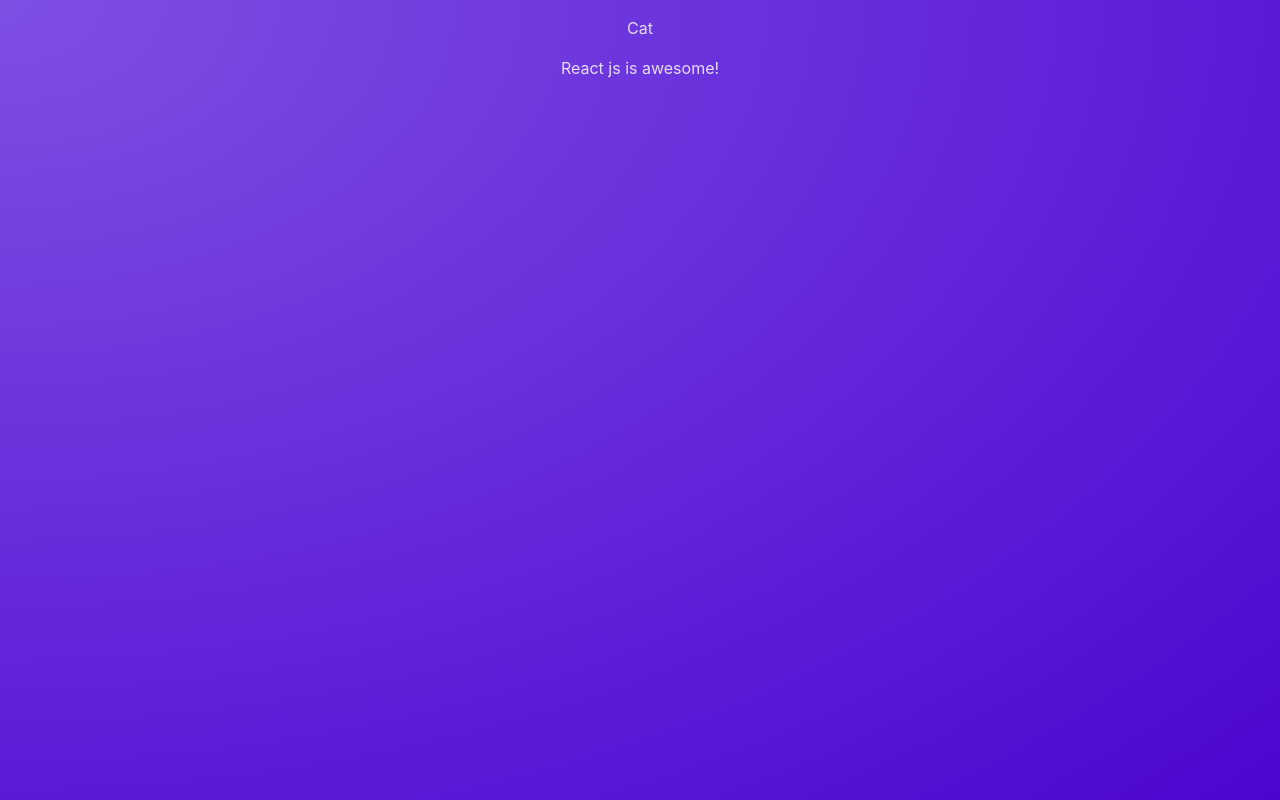
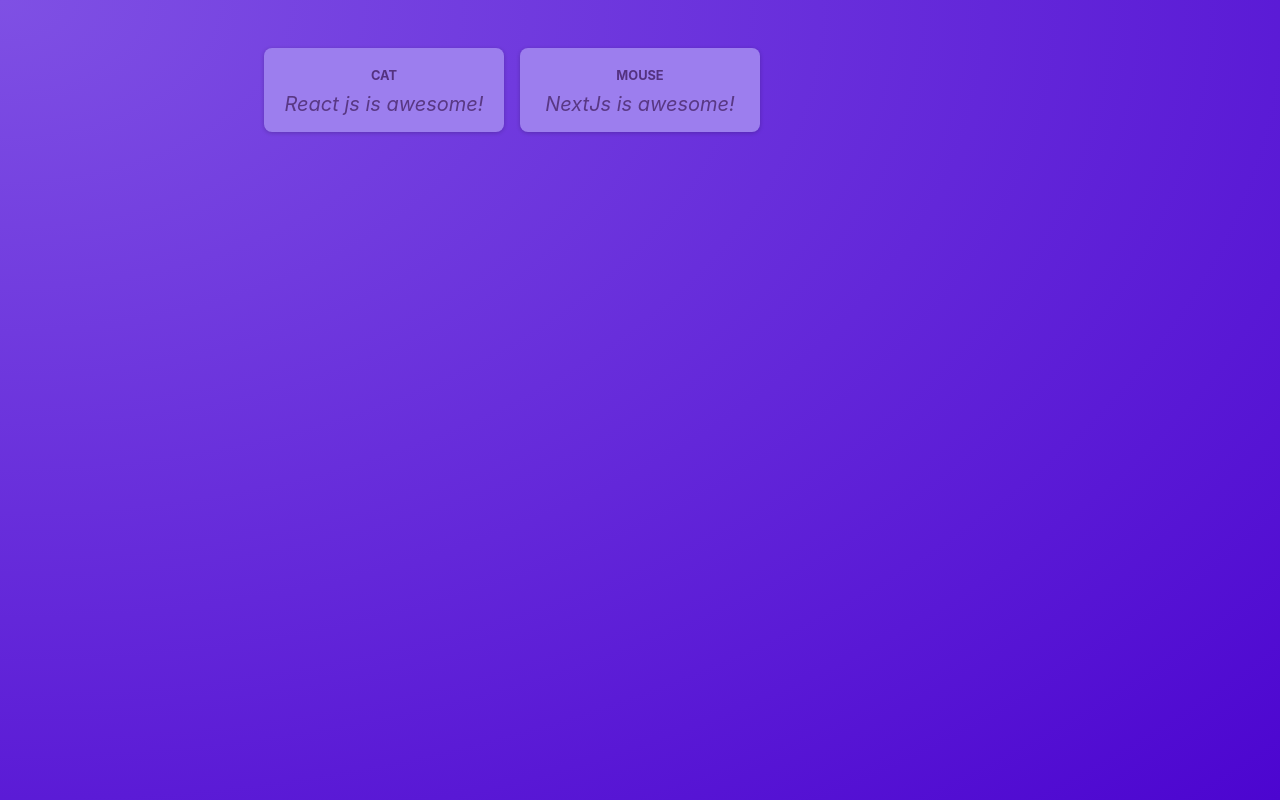
Before and after one commit to VadimKorobec/react-26-1, a React (Vite) app: page / in a window 1280 px wide. Built offline with nearby package versions, Linux system fonts and the light colour scheme.

Commit message:
add PostsList component

```diff
--- a/src/App.tsx
+++ b/src/App.tsx
@@ -1,9 +1,23 @@
-import { PostItem } from "./components/PostItem/PostItem";
+import { PostsList } from "./components/PostsList/PostsList";
+import type { Post } from "./types/post";
+
+const posts: Post[] = [
+  {
+    id: 1,
+    auther: "Cat",
+    text: "React js is awesome!",
+  },
+  {
+    id: 2,
+    auther: "Mouse",
+    text: "NextJs is awesome!",
+  },
+];
 
 export const App = () => {
   return (
     <>
-      <PostItem />
+      <PostsList posts={posts} />
     </>
   );
 };
--- /dev/null
+++ b/src/components/PostItem/PostItem.module.css
@@ -0,0 +1,35 @@
+.post {
+  margin: 1rem 0;
+  padding: 1rem;
+  background-color: #9c7eee;
+  border-radius: 8px;
+  box-shadow: 0 1px 4px rgba(0, 0, 0, 0.2);
+  animation: animate-in 1s ease-out forwards;
+}
+
+.author {
+  font-size: 0.8rem;
+  font-weight: bold;
+  color: #543280;
+  margin: 0;
+  text-transform: uppercase;
+}
+
+.text {
+  white-space: pre-wrap;
+  font-size: 1.25rem;
+  margin: 0.25rem 0 0 0;
+  color: #593884;
+  font-style: italic;
+}
+
+@keyframes animate-in {
+  from {
+    opacity: 0;
+    transform: translateY(1rem);
+  }
+  to {
+    opacity: 1;
+    transform: translateY(0);
+  }
+}
--- a/src/components/PostItem/PostItem.tsx
+++ b/src/components/PostItem/PostItem.tsx
@@ -1,6 +1,17 @@
-export const PostItem = () => {
-    return <div>
-        <p>Cat</p>
-        <p>React js is awesome!</p>
+import type { Post } from "../../types/post";
+import styles from "./PostItem.module.css";
+
+interface PostItemProps {
+  post: Post;
+}
+
+export const PostItem = ({ post }: PostItemProps) => {
+    const { auther, text } = post;
+
+  return (
+    <div className={styles.post}>
+      <p className={styles.author}>{auther}</p>
+      <p className={styles.text}>{text}</p>
     </div>
+  );
 };
--- /dev/null
+++ b/src/components/PostsList/PostsList.module.css
@@ -0,0 +1,10 @@
+.posts {
+  list-style: none;
+  max-width: 50rem;
+  margin: 1rem auto;
+  padding: 1rem 0;
+  display: grid;
+  gap: 1rem;
+  grid-template-columns: repeat(3, 30%);
+  justify-content: center;
+}
--- /dev/null
+++ b/src/components/PostsList/PostsList.tsx
@@ -0,0 +1,20 @@
+import type { Post } from "../../types/post";
+import { PostItem } from "../PostItem/PostItem";
+
+import styles from "./PostsList.module.css";
+
+interface PostsListProps {
+  posts: Post[];
+}
+
+export const PostsList = ({ posts }: PostsListProps) => {
+  return (
+    <ul className={styles.posts}>
+      {posts.map((post) => (
+        <li key={post.id}>
+          <PostItem post={post} />
+        </li>
+      ))}
+    </ul>
+  );
+};
--- /dev/null
+++ b/src/types/post.ts
@@ -0,0 +1,5 @@
+export type Post = {
+    id: number;
+    auther: string;
+    text: string;
+}
```
